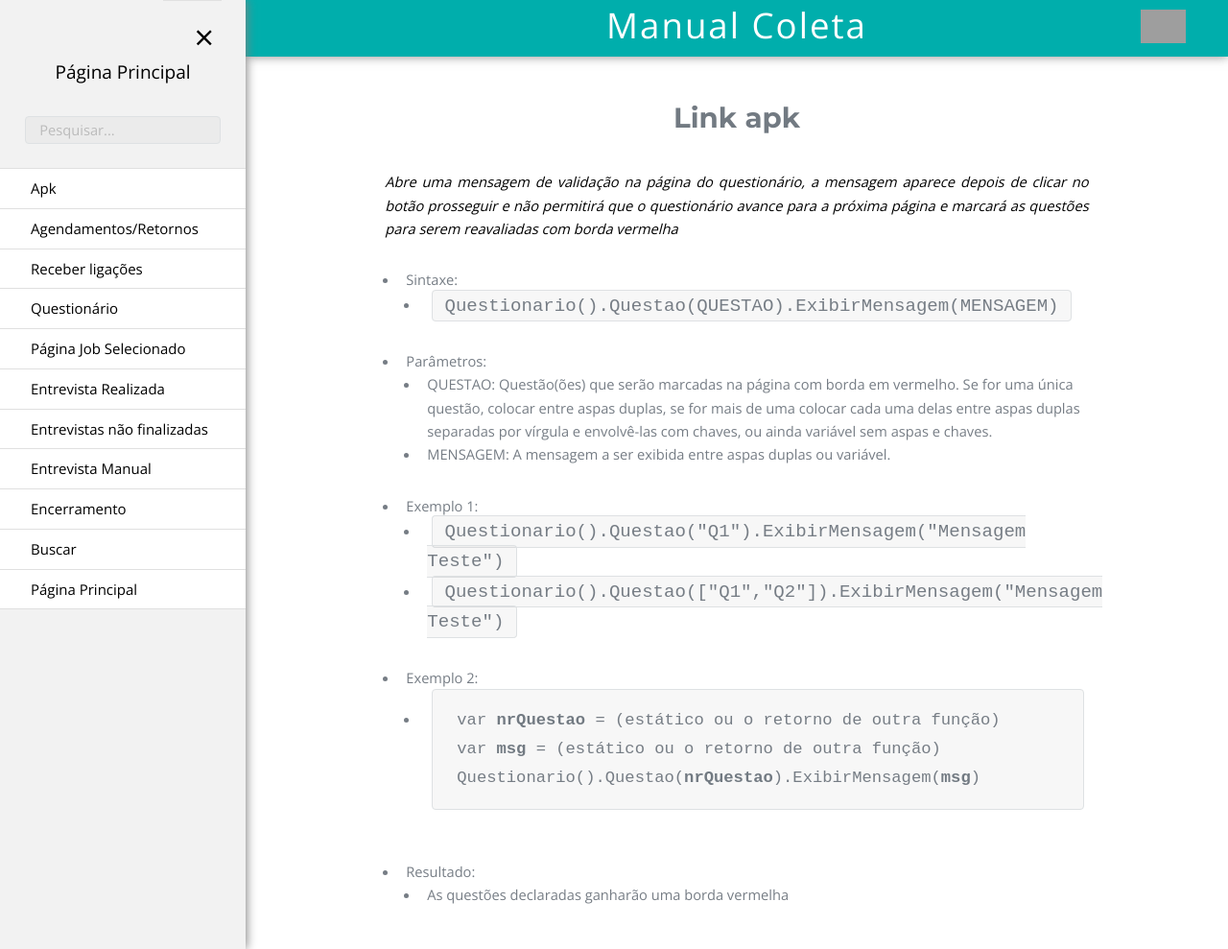
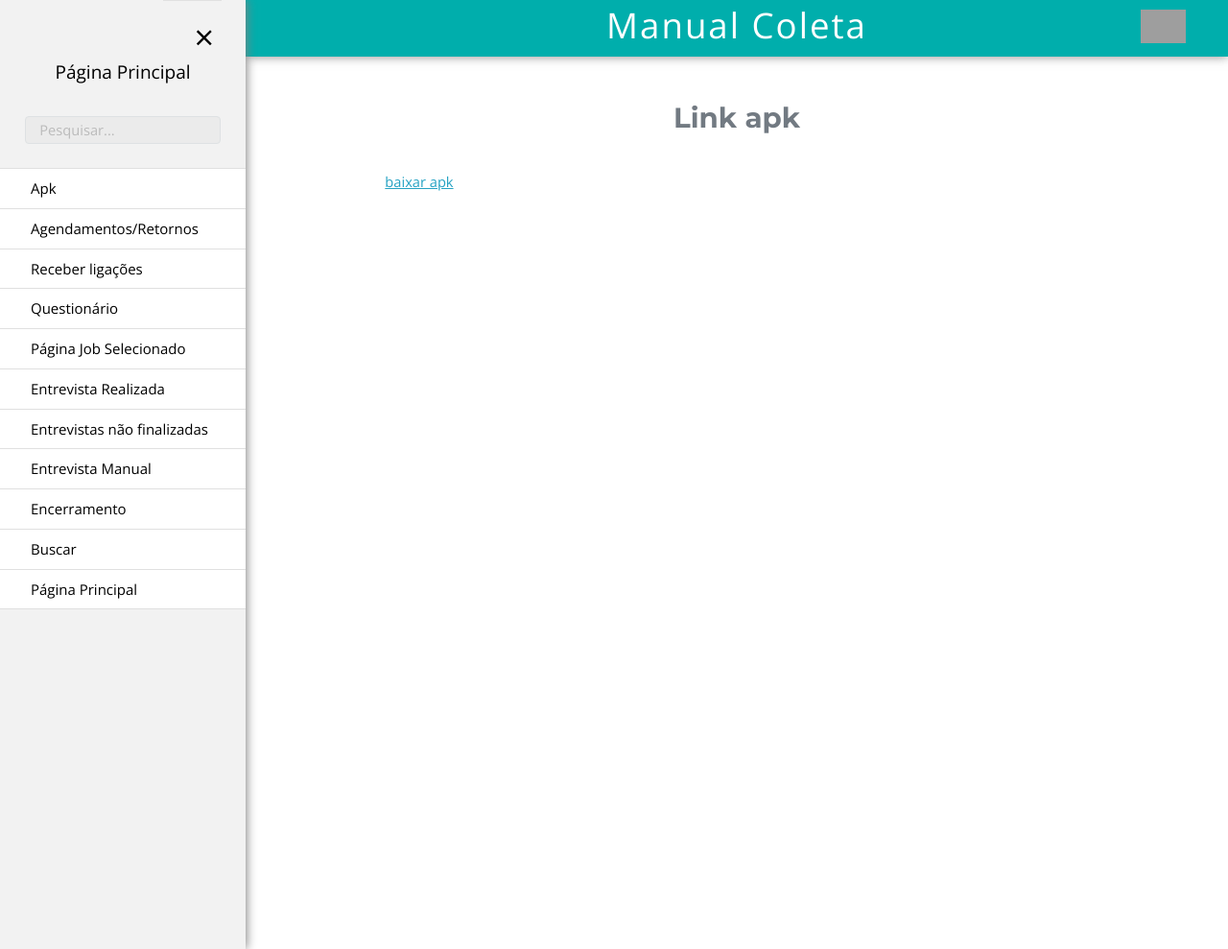
Before and after one commit to rogerio-figueiredo-hsr/hsrtechonline.github.io, a Jekyll site: the page built from _posts/2019-05-07-linkapk.md, in a window 1280 px wide and 989 px high. Shown: the whole window at 96% size. Built offline with Jekyll 4.4.1, drawn with Linux system fonts in a browser that asks for light colours; grey boxes are pictures that could not be loaded.

Commit message:
Update 2019-05-07-linkapk.md

```diff
--- a/_posts/2019-05-07-linkapk.md
+++ b/_posts/2019-05-07-linkapk.md
@@ -7,21 +7,4 @@ pasta: "fastQuestColeta"
 ---
 
 # Link apk
-*Abre uma mensagem de validação na página do questionário, a mensagem aparece depois de clicar no botão prosseguir e não permitirá que o questionário avance para a próxima página e marcará as questões para serem reavaliadas com borda vermelha*
-
-- Sintaxe:
-  - `Questionario().Questao(QUESTAO).ExibirMensagem(MENSAGEM)`
-- Parâmetros:
-  - QUESTAO: Questão(ões) que serão marcadas na página com borda em vermelho. Se for uma única questão, colocar entre aspas duplas, se for mais de uma colocar cada uma delas entre aspas duplas separadas por vírgula e envolvê-las com chaves, ou ainda variável sem aspas e chaves.
-  - MENSAGEM: A mensagem a ser exibida entre aspas duplas ou variável.
-- Exemplo 1:
-  - `Questionario().Questao("Q1").ExibirMensagem("Mensagem Teste")`
-  - `Questionario().Questao(["Q1","Q2"]).ExibirMensagem("Mensagem Teste")`
-- Exemplo 2:
-  - <pre>
-    <code>var <b>nrQuestao</b> = (estático ou o retorno de outra função)
-    var <b>msg</b> = (estático ou o retorno de outra função)
-    Questionario().Questao(<b>nrQuestao</b>).ExibirMensagem(<b>msg</b>)</code>
-    </pre>
-- Resultado:
-  - As questões declaradas ganharão uma borda vermelha
+<a href="https://eur04.safelinks.protection.outlook.com/?url=https%3A%2F%2Fwww.dropbox.com%2Fl%2Fscl%2FAAC6yrZ9WCR-w77r6WXTEFuwHWD8B210ChA&data=02%7C01%7C%7Cbe3ae5e288e240be31e008d6d31e2426%7C84df9e7fe9f640afb435aaaaaaaaaaaa%7C1%7C0%7C636928523735311524&sdata=68yIGSDCnbwX6KrdQn9GklT4rpkwbVaDUkevpYlB3Wk%3D&reserved=0">baixar apk</a>
```
